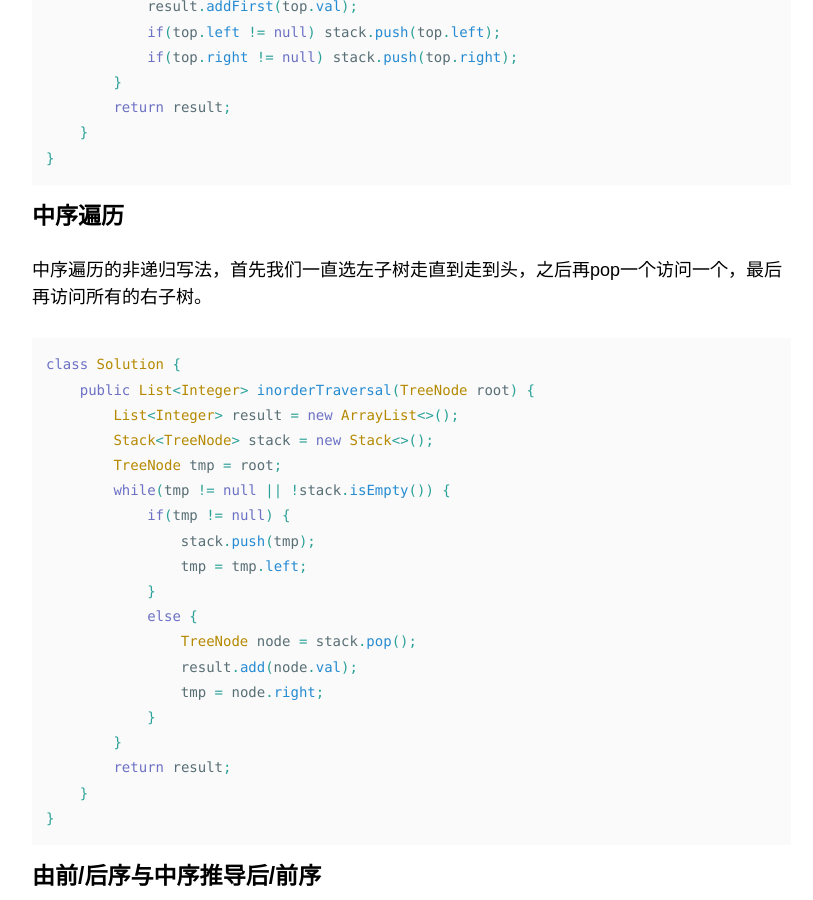
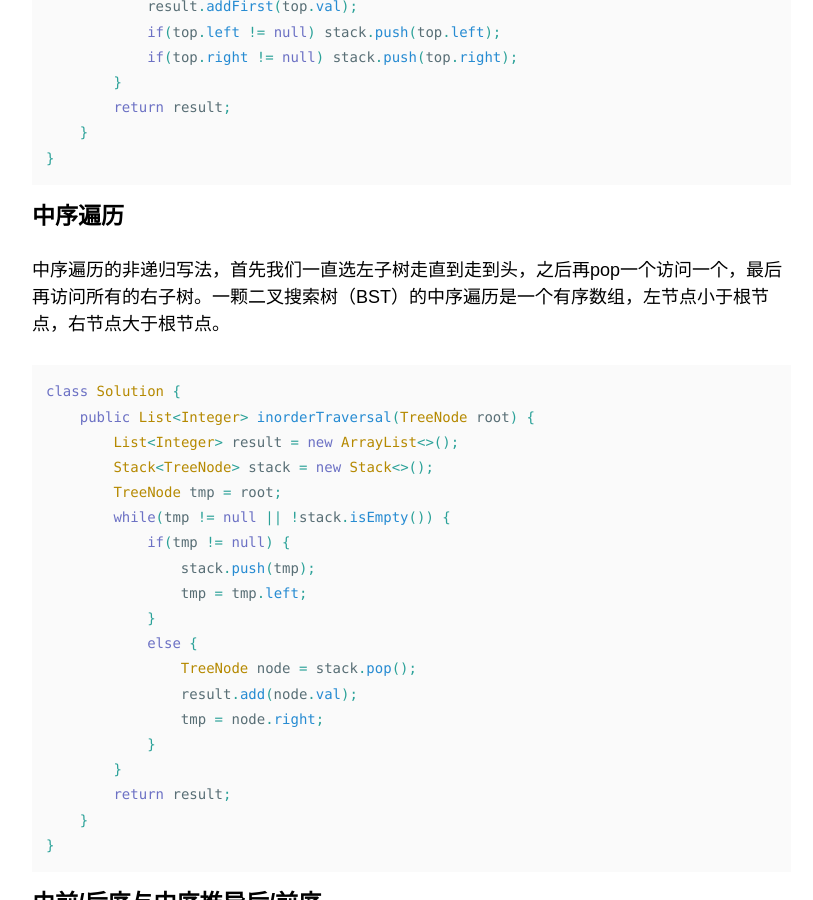
Before and after one commit to MartyPang/martypang.github.io, a Jekyll site: the page built from _posts/2019-03-20-Leetcode-from-day-one-basic-data-structure-tree.md, in a window 1280 px wide and 900 px high, scrolled down 5558 px. Shown: the whole window, without its empty margins (343-1156 px from the left). Built offline with Jekyll 4.4.1, drawn with Linux system fonts in a browser that asks for light colours; nearby versions of some CDN libraries; emoji names are drawn with the system emoji font; formulas are drawn with MathJax 3; comment, search, counter and statistics services are not loaded.

Commit message:
sss update inorder tree traversal.

````diff
--- a/_posts/2019-03-20-Leetcode-from-day-one-basic-data-structure-tree.md
+++ b/_posts/2019-03-20-Leetcode-from-day-one-basic-data-structure-tree.md
@@ -198,7 +198,7 @@ class Solution {
 
 ### 中序遍历
 
-中序遍历的非递归写法，首先我们一直选左子树走直到走到头，之后再pop一个访问一个，最后再访问所有的右子树。
+中序遍历的非递归写法，首先我们一直选左子树走直到走到头，之后再pop一个访问一个，最后再访问所有的右子树。一颗二叉搜索树（BST）的中序遍历是一个有序数组，左节点小于根节点，右节点大于根节点。
 
 ```java
 class Solution {
````
